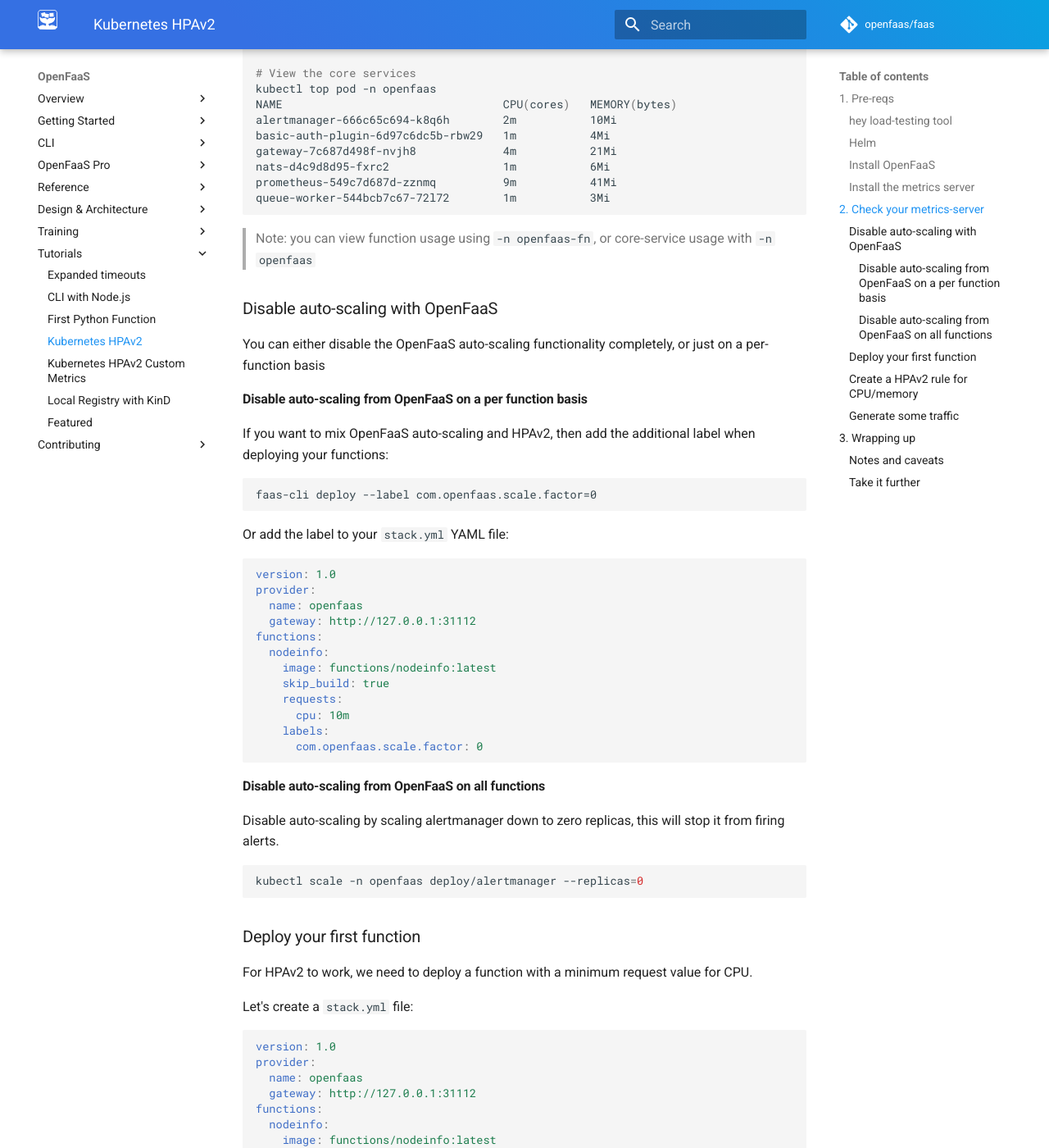
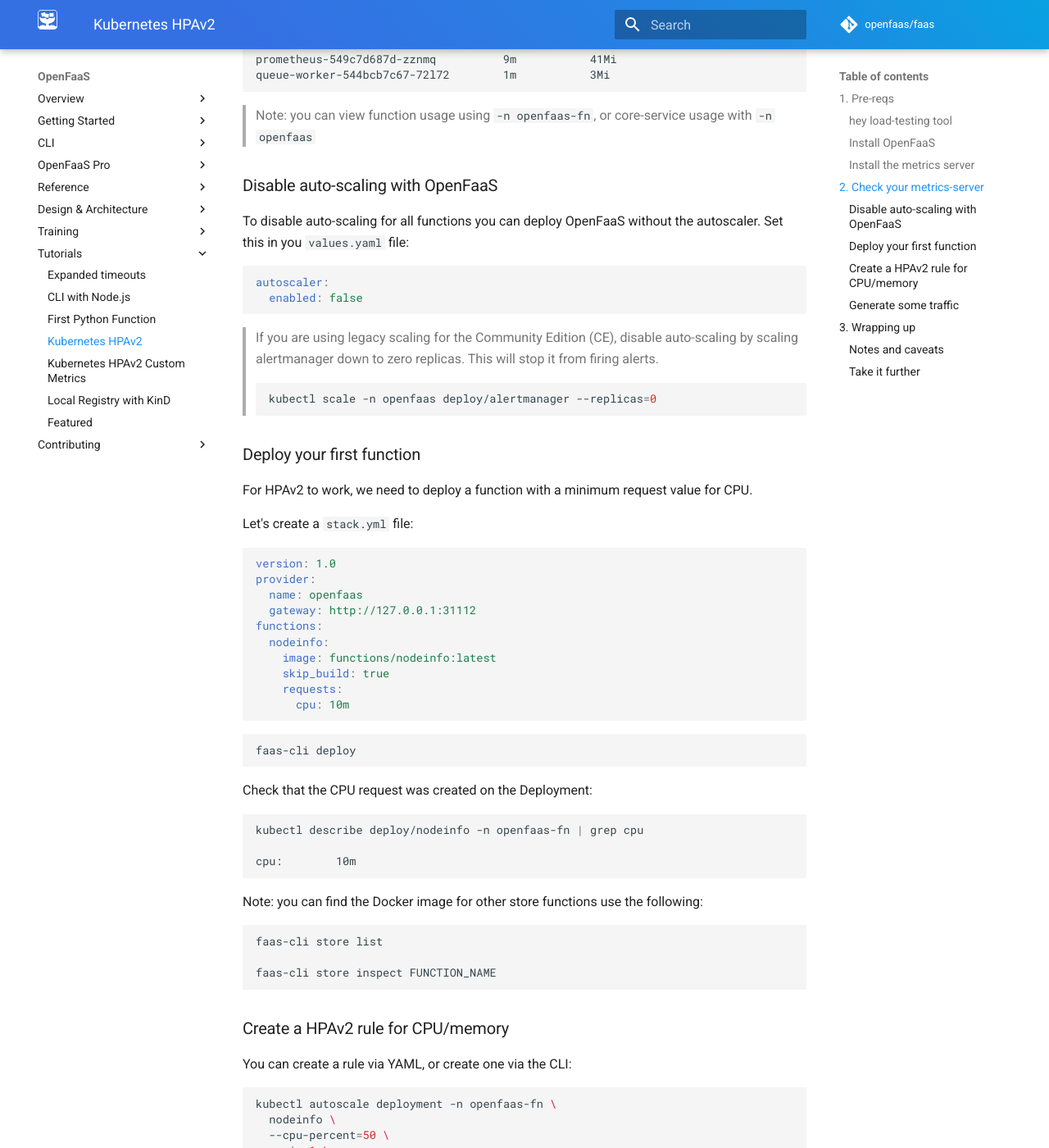
Before and after one commit to openfaas/docs, an MkDocs documentation site: the page built from docs/tutorials/kubernetes-hpa.md, in a window 1280 px wide and 1400 px high, scrolled down 1812 px. Shown: the whole window at 82% size. Built offline with MkDocs 1.6.1 and Material for MkDocs 9.7.7, drawn with Linux system fonts in a browser that asks for light colours; comment, search, counter and statistics services are not loaded; some of the changed text lies outside the part shown.

Commit message:
Update HPAv2 tutorial
Signed-off-by: Han Verstraete (OpenFaaS Ltd) <han@openfaas.com>

````diff
--- a/docs/tutorials/kubernetes-hpa.md
+++ b/docs/tutorials/kubernetes-hpa.md
@@ -8,11 +8,11 @@ Kubernetes has a Pod auto-scaling mechanism built-in called Horizontal Pod Autos
 
 We'll use the [hey](https://github.com/rakyll/hey) tool which also features in the OpenFaaS workshop for auto-scaling.
 
-Download the latest release for your OS from this page and rename it to `hey` or `hey.exe`: [https://github.com/rakyll/hey/releases](https://github.com/rakyll/hey/releases)
+You can use [arkade](https://github.com/alexellis/arkade) to get `hey`.
 
-### Helm
-
-Some of the dependencies in this tutorial may rely on `helm`. The client-side CLI called `helm` is not insecure, but some people have concerns about using the server-side component named `tiller`. If you think that using helm's tiller component is insecure, then you should use the `helm template` command instead.
+```sh
+arkade get hey
+```
 
 ### Install OpenFaaS
 
@@ -20,16 +20,17 @@ Use the Deployment guide or an existing installation, you should also install th
 
 ### Install the metrics server
 
-HPAv2 relies on the [Kubernetes metrics-server](https://github.com/kubernetes-incubator/metrics-server) which can be installed using a helm chart.
+HPAv2 relies on the [Kubernetes metrics-server](https://github.com/kubernetes-sigs/metrics-server) which can be installed using a helm chart.
 
 Most cloud providers are compatible with the metrics-server, but some are not, or require an additional "insecure" flag to be configured.
 
 ```sh
-helm install --name metrics-server --namespace kube-system \
-  stable/metrics-server
+helm repo add metrics-server https://kubernetes-sigs.github.io/metrics-server/
+
+helm upgrade --install metrics-server metrics-server/metrics-server
 ```
 
-You can see the [Helm chart](https://github.com/helm/charts/tree/master/stable/metrics-server) for more options.
+You can see the [Helm chart](https://artifacthub.io/packages/helm/metrics-server/metrics-server) for more options.
 
 ## 2. Check your metrics-server
 
@@ -50,10 +51,9 @@ kubectl logs deploy/metrics-server -n kube-system
 If you don't see any metrics, then you may be using a cloud which needs the "insecure" work-around.
 
 ```sh
-helm del --purge metrics-server
+helm del metrics-server
 
-helm install --name metrics-server --namespace kube-system \
-  stable/metrics-server \
+helm upgrade --install metrics-server metrics-server/metrics-server \
   --set args="{--kubelet-insecure-tls,--kubelet-preferred-address-types=InternalIP,ExternalIP,Hostname}"
 ```
 
@@ -90,40 +90,18 @@ queue-worker-544bcb7c67-72l72        1m           3Mi
 
 ### Disable auto-scaling with OpenFaaS
 
-You can either disable the OpenFaaS auto-scaling functionality completely, or just on a per-function basis
+To disable auto-scaling for all functions you can deploy OpenFaaS without the autoscaler. Set this in you `values.yaml` file:
 
-#### Disable auto-scaling from OpenFaaS on a per function basis
-
-If you want to mix OpenFaaS auto-scaling and HPAv2, then add the additional label when deploying your functions:
-
-```
-faas-cli deploy --label com.openfaas.scale.factor=0
+```yaml
+autoscaler:
+  enabled: false
 ```
 
-Or add the label to your `stack.yml` YAML file:
-
-```yaml
-version: 1.0
-provider:
-  name: openfaas
-  gateway: http://127.0.0.1:31112
-functions:
-  nodeinfo:
-    image: functions/nodeinfo:latest
-    skip_build: true
-    requests:
-      cpu: 10m
-    labels:
-      com.openfaas.scale.factor: 0
-```
-
-#### Disable auto-scaling from OpenFaaS on all functions
-
-Disable auto-scaling by scaling alertmanager down to zero replicas, this will stop it from firing alerts.
-
-```sh
-kubectl scale -n openfaas deploy/alertmanager --replicas=0
-```
+> If you are using legacy scaling for the Community Edition (CE), disable auto-scaling by scaling alertmanager down to zero replicas. This will stop it from firing alerts.
+>
+> ```sh
+> kubectl scale -n openfaas deploy/alertmanager --replicas=0
+> ```
 
 ### Deploy your first function
 
@@ -288,7 +266,7 @@ Note that whilst the scaling up was relatively quick, the scale-down may take si
 
 ## 3. Wrapping up
 
-In this tutorial we disabled the auto-scaling built into OpenFaaS which uses Prometheus and Alertmanager, and added in Kubernetes' own HPAv2 mechanism and its metrics-server.
+In this tutorial we disabled the auto-scaling component built into OpenFaaS and added in Kubernetes' own HPAv2 mechanism and its metrics-server.
 
 ### Notes and caveats
 
````
